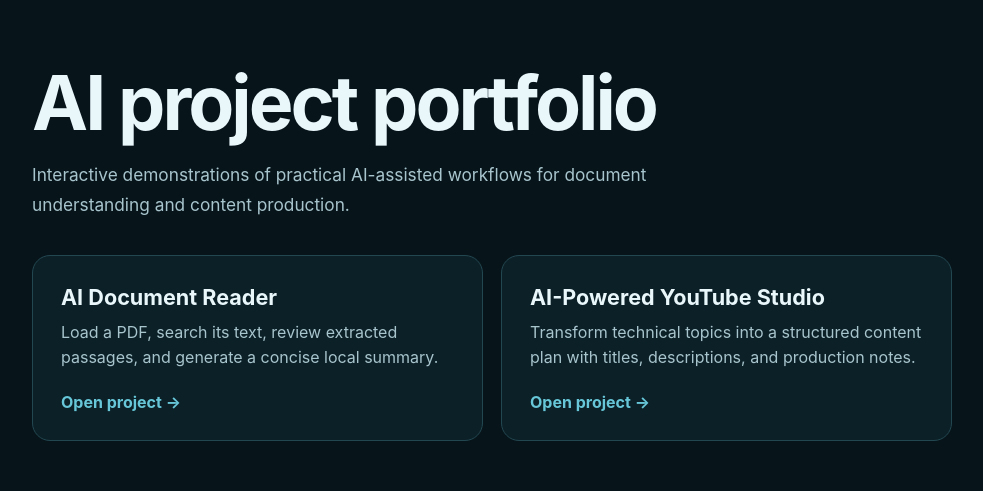
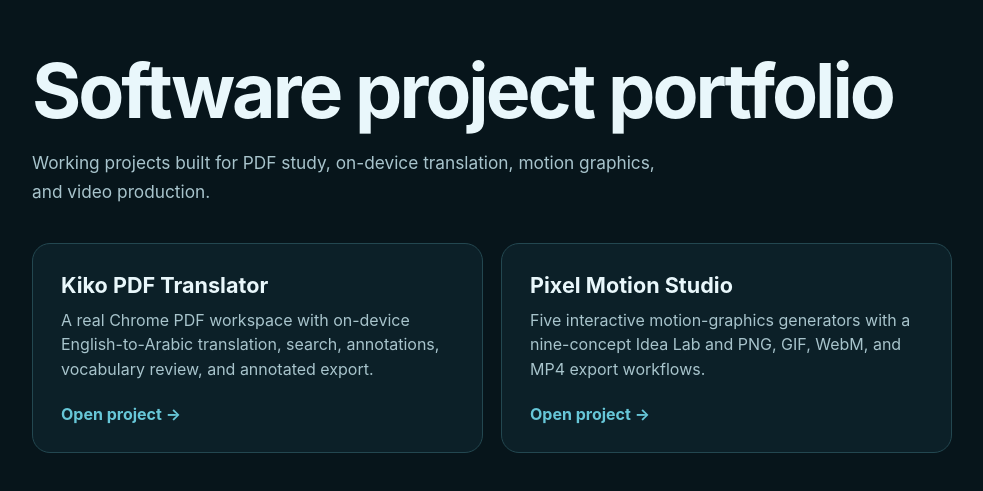
Before and after one commit to Kerolos-Essam/ai-portfolio-projects, a plain HTML site: page index.html in a window 1280 px wide. Shown: the part 151-642 px from the top of the page, without its empty margins (148-1131 px from the left). Drawn offline with Linux system fonts and the light colour scheme.

Commit message:
Publish index.html

```diff
--- a/index.html
+++ b/index.html
@@ -3,8 +3,8 @@
 <head>
   <meta charset="utf-8">
   <meta name="viewport" content="width=device-width, initial-scale=1">
-  <meta name="description" content="Kerolos Essam's interactive AI portfolio projects">
-  <title>Kerolos Essam — AI Projects</title>
+  <meta name="description" content="Kerolos Essam's real software projects">
+  <title>Kerolos Essam — Software Projects</title>
   <style>
     :root { color-scheme: dark; font-family: Inter, system-ui, sans-serif; }
     * { box-sizing: border-box; }
@@ -22,17 +22,17 @@
 </head>
 <body>
   <main>
-    <h1>AI project portfolio</h1>
-    <p class="intro">Interactive demonstrations of practical AI-assisted workflows for document understanding and content production.</p>
+    <h1>Software project portfolio</h1>
+    <p class="intro">Working projects built for PDF study, on-device translation, motion graphics, and video production.</p>
     <section class="projects" aria-label="Projects">
-      <a href="document-reader/">
-        <h2>AI Document Reader</h2>
-        <p>Load a PDF, search its text, review extracted passages, and generate a concise local summary.</p>
+      <a href="kiko-pdf-reader/">
+        <h2>Kiko PDF Translator</h2>
+        <p>A real Chrome PDF workspace with on-device English-to-Arabic translation, search, annotations, vocabulary review, and annotated export.</p>
         <span>Open project →</span>
       </a>
-      <a href="youtube-studio/">
-        <h2>AI-Powered YouTube Studio</h2>
-        <p>Transform technical topics into a structured content plan with titles, descriptions, and production notes.</p>
+      <a href="pixel-motion-studio/">
+        <h2>Pixel Motion Studio</h2>
+        <p>Five interactive motion-graphics generators with a nine-concept Idea Lab and PNG, GIF, WebM, and MP4 export workflows.</p>
         <span>Open project →</span>
       </a>
     </section>
```
